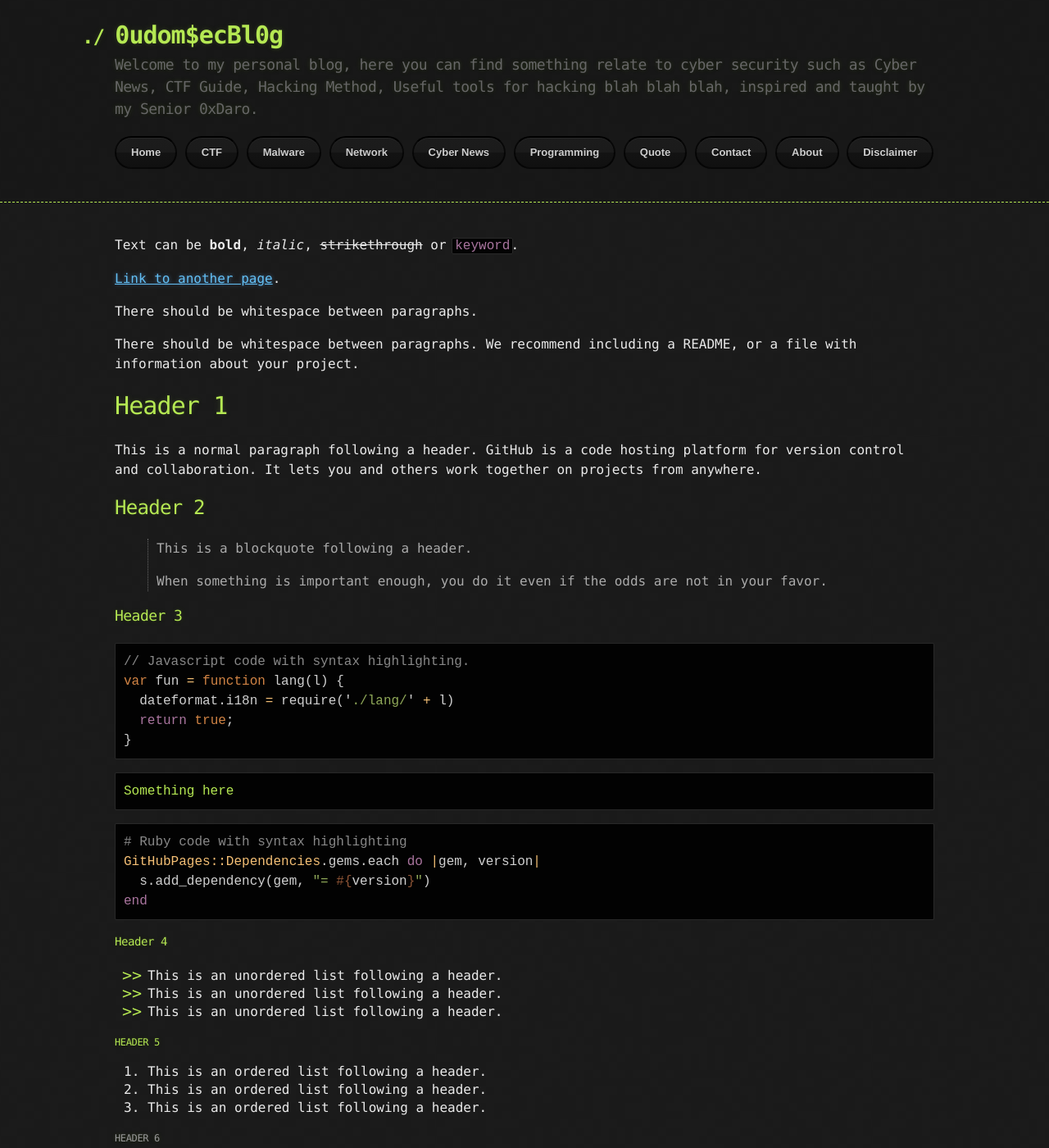
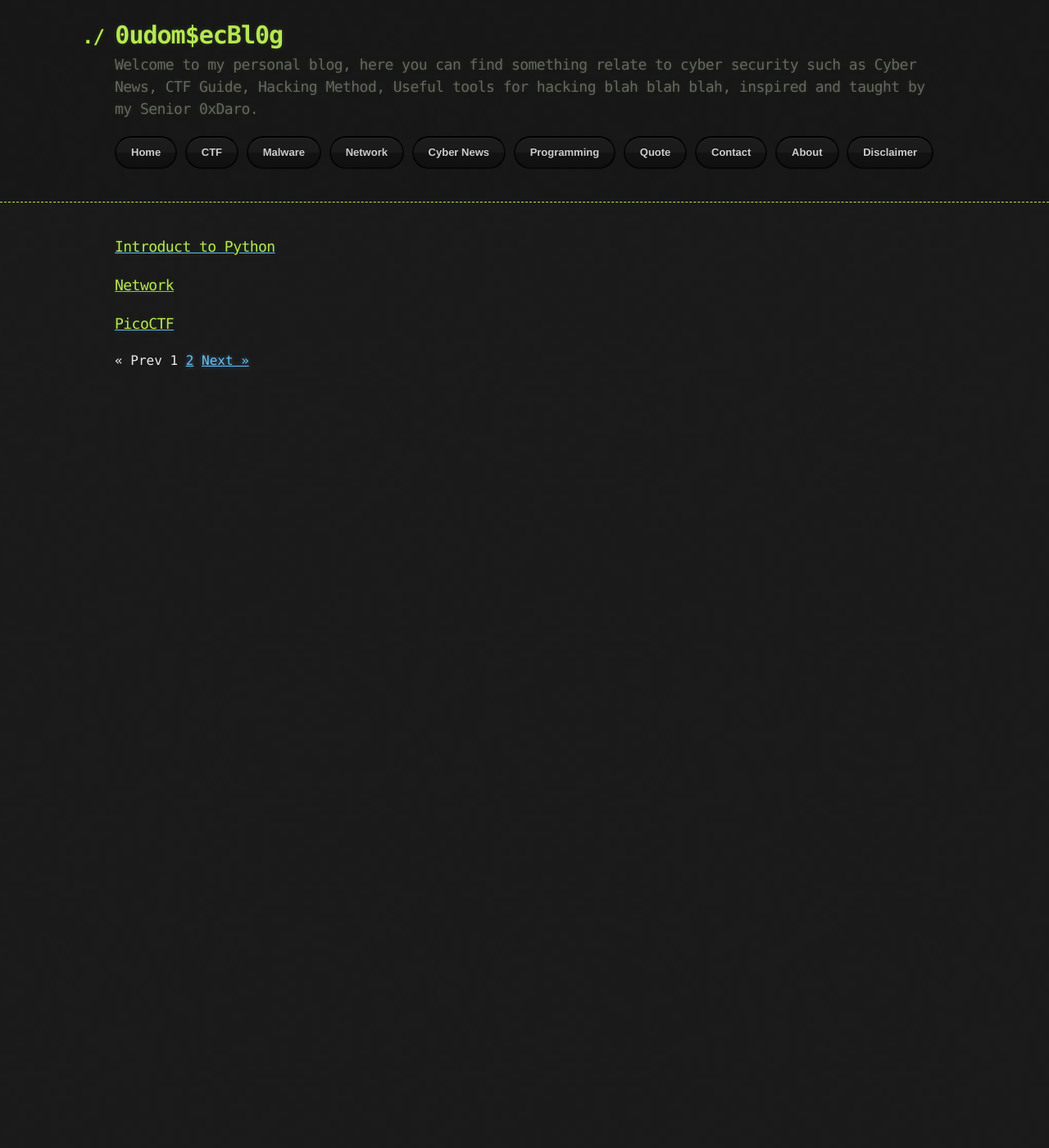
Before and after one commit to OudomSec/oudomsec.github.io, a Jekyll site: the page built from index.html, in a window 1280 px wide and 1400 px high. Shown: the whole window at 82% size. Built offline with Jekyll 4.4.1, drawn with Linux system fonts in a browser that asks for light colours; the list of posts is cut into pages by our own code; some of the changed text lies outside the part shown.

Commit message:
Add Pagination

````diff
--- a/_config.yml
+++ b/_config.yml
@@ -29,13 +29,18 @@ twitter_daro: 0xDaro
 
 # Build settings
 theme: jekyll-theme-hacker
-# plugins:
-#   - jekyll-feed
+plugins:
+  - jekyll-feed
+  - jekyll-paginate
+
 
 google_analytics: false
 
 sass:
   sass_dir: _sass
+
+paginate: 3
+paginate_path: "/page:num/"
 
 # Exclude from processing.
 # The following items will not be processed, by default.
--- a/_layouts/home.html
+++ b/_layouts/home.html
@@ -0,0 +1,4 @@
+---
+layout: default
+---
+{{ content }}
--- /dev/null
+++ b/index.html
@@ -0,0 +1,37 @@
+---
+layout : home
+title : "Welcome to my blog"
+---
+
+<!-- post list -->
+{% for post in paginator.posts %}
+<a href="{{post.url | prepend: site.baseurl}}"><h3>{{post.title}}</h3></a>
+{% endfor %}
+
+
+<!-- pagination -->
+{% if paginator.total_pages > 1 %}
+<div class="pagination">
+  {% if paginator.previous_page %}
+    <a href="{{ paginator.previous_page_path | prepend: site.baseurl | replace: '//', '/' }}">&laquo; Prev</a>
+  {% else %}
+    <span>&laquo; Prev</span>
+  {% endif %}
+
+  {% for page in (1..paginator.total_pages) %}
+    {% if page == paginator.page %}
+      <span class="webjeda">{{ page }}</span>
+    {% elsif page == 1 %}
+      <a href="/">{{ page }}</a>
+    {% else %}
+      <a href="{{ site.paginate_path | prepend: site.baseurl | replace: '//', '/' | replace: ':num', page }}">{{ page }}</a>
+    {% endif %}
+  {% endfor %}
+
+  {% if paginator.next_page %}
+    <a href="{{ paginator.next_page_path | prepend: site.baseurl | replace: '//', '/' }}">Next &raquo;</a>
+  {% else %}
+    <span>Next &raquo;</span>
+  {% endif %}
+</div>
+{% endif %}
--- a/index.md
+++ /dev/null
@@ -1,130 +0,0 @@
----
-# Feel free to add content and custom Front Matter to this file.
-# To modify the layout, see https://jekyllrb.com/docs/themes/#overriding-theme-defaults
-
-layout: default
----
-
-Text can be **bold**, _italic_, ~~strikethrough~~ or `keyword`.
-
-[Link to another page](./another-page.html).
-
-There should be whitespace between paragraphs.
-
-There should be whitespace between paragraphs. We recommend including a README, or a file with information about your project.
-
-# Header 1
-
-This is a normal paragraph following a header. GitHub is a code hosting platform for version control and collaboration. It lets you and others work together on projects from anywhere.
-
-## Header 2
-
-> This is a blockquote following a header.
->
-> When something is important enough, you do it even if the odds are not in your favor.
-
-### Header 3
-
-```js
-// Javascript code with syntax highlighting.
-var fun = function lang(l) {
-  dateformat.i18n = require('./lang/' + l)
-  return true;
-}
-```
-
-```Test
-Something here
-```
-
-```ruby
-# Ruby code with syntax highlighting
-GitHubPages::Dependencies.gems.each do |gem, version|
-  s.add_dependency(gem, "= #{version}")
-end
-```
-
-#### Header 4
-
-*   This is an unordered list following a header.
-*   This is an unordered list following a header.
-*   This is an unordered list following a header.
-
-##### Header 5
-
-1.  This is an ordered list following a header.
-2.  This is an ordered list following a header.
-3.  This is an ordered list following a header.
-
-###### Header 6
-
-| head1        | head two          | three |
-|:-------------|:------------------|:------|
-| ok           | good swedish fish | nice  |
-| out of stock | good and plenty   | nice  |
-| ok           | good `oreos`      | hmm   |
-| ok           | good `zoute` drop | yumm  |
-
-### There's a horizontal rule below this.
-
-* * *
-
-### Here is an unordered list:
-
-*   Item foo
-*   Item bar
-*   Item baz
-*   Item zip
-
-### And an ordered list:
-
-1.  Item one
-1.  Item two
-1.  Item three
-1.  Item four
-
-### And a nested list:
-
-- level 1 item
-  - level 2 item
-  - level 2 item
-    - level 3 item
-    - level 3 item
-- level 1 item
-  - level 2 item
-  - level 2 item
-  - level 2 item
-- level 1 item
-  - level 2 item
-  - level 2 item
-- level 1 item
-
-### Small image
-
-![Octocat](https://github.githubassets.com/images/icons/emoji/octocat.png)
-
-### Large image
-
-![Branching](https://guides.github.com/activities/hello-world/branching.png)
-
-
-### Definition lists can be used with HTML syntax.
-
-<dl>
-<dt>Name</dt>
-<dd>Godzilla</dd>
-<dt>Born</dt>
-<dd>1952</dd>
-<dt>Birthplace</dt>
-<dd>Japan</dd>
-<dt>Color</dt>
-<dd>Green</dd>
-</dl>
-
-```
-Long, single-line code blocks should not wrap. They should horizontally scroll if they are too long. This line should be long enough to demonstrate this.
-```
-
-```
-The final element.
-```
````
Also changed, not shown: Gemfile (+4 -3 lines), _layouts/page.html (+9 -1 lines), _layouts/posts.html (added, +27 -0 lines), _posts/2019-11-28-nmap.md (added, +7 -0 lines), _posts/2019-11-29-ctf.md (added, +7 -0 lines), _posts/2019-11-29-network.md (added, +7 -0 lines), _posts/2019-11-29-programming.md (added, +7 -0 lines), about.md (+1 -4 lines), disclaimer.md (+2 -2 lines), page2/index.html (added, +40 -0 lines), page3/index.html (added, +40 -0 lines), page4/index.html (added, +40 -0 lines), Gemfile.lock, assets/images/saveyourself.png (added).
